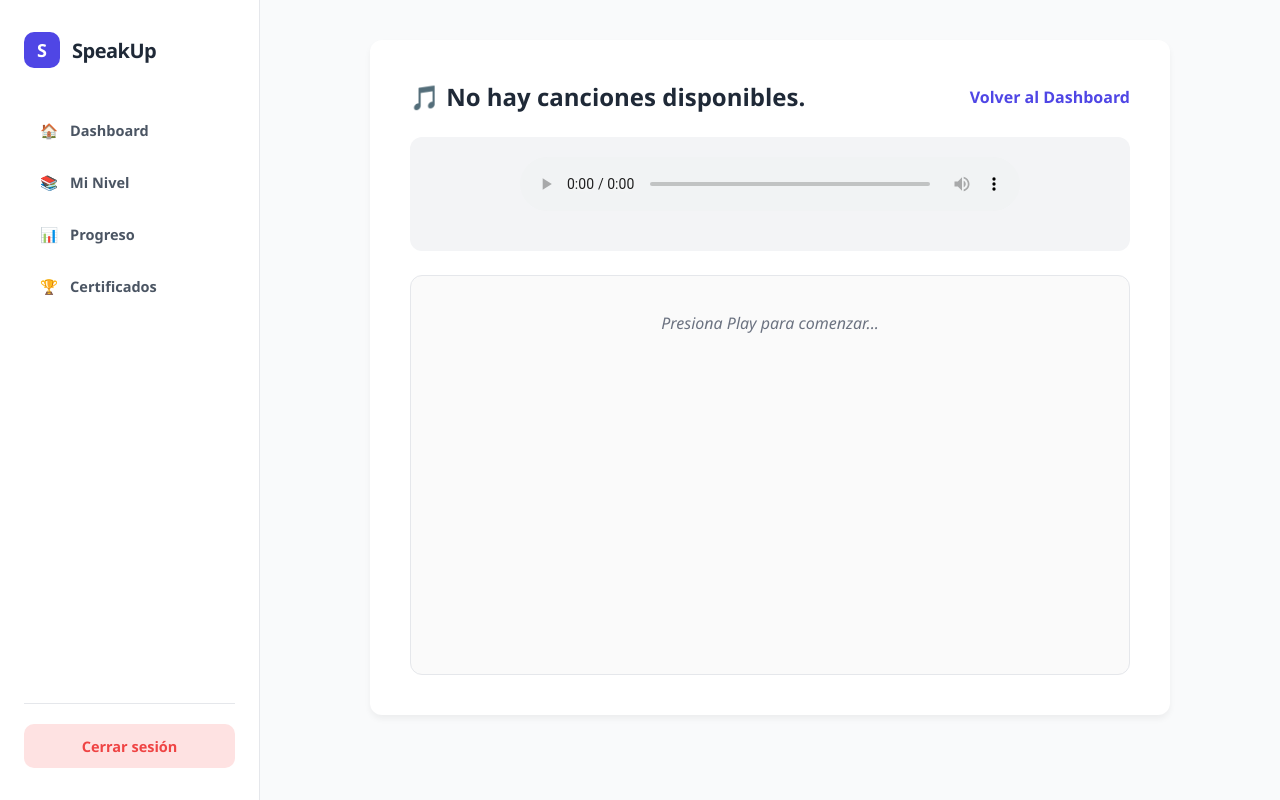
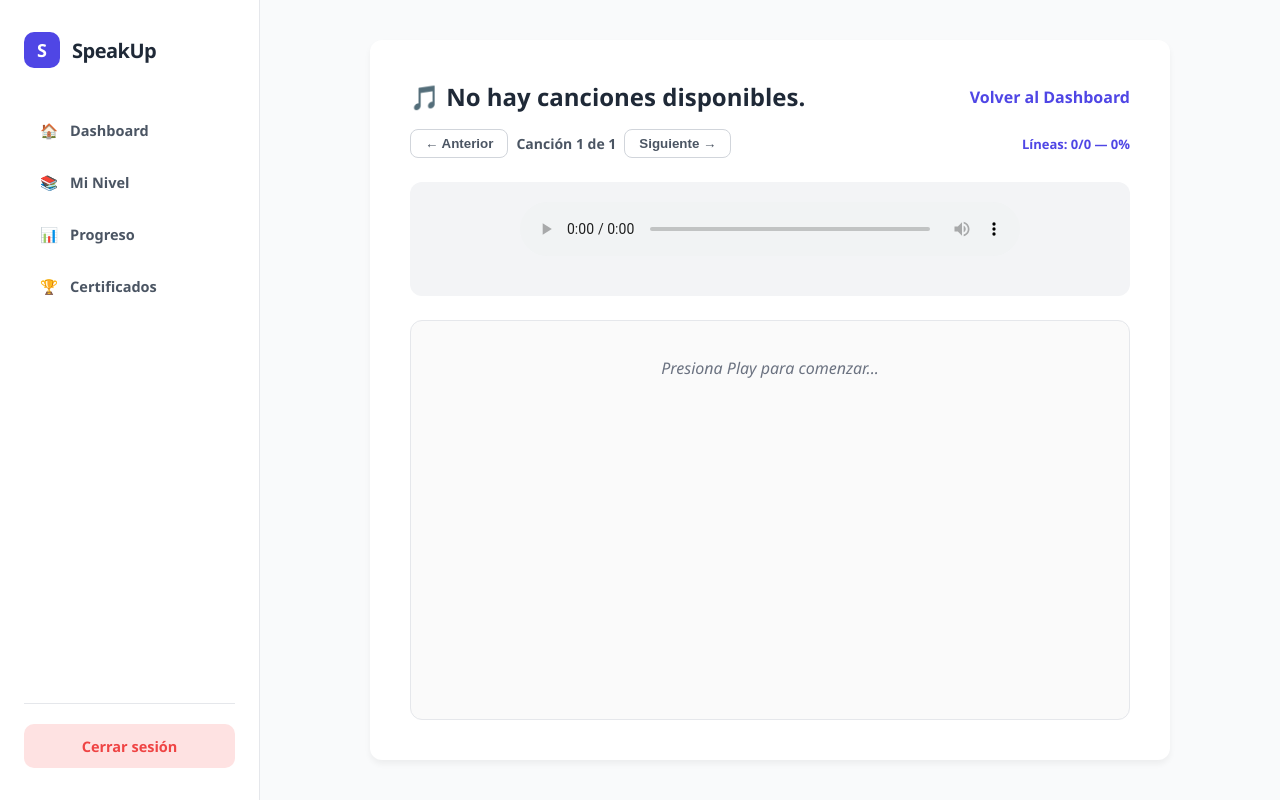
Before and after one commit to Mentaaa365/Speak-Up, a Django app: template apps/learning/templates/learning/music.html in a window 1280 px wide. Run offline with Django 5.2, Linux system fonts and the light colour scheme; the template is opened without the code that fills it, so the values that code supplies are empty; some libraries are stand-ins or nearby versions.

Commit message:
feat(learning): implement multi-song navigation, global scoring, and level playbackRate in music module
Replace streak-of-4 system with global per-song score (lines passed /
total lines >= 80%). Add song navigation (prev/next), per-line best
score tracking, level-specific playbackRate, and auto-advance to next
incomplete song on completion.

```diff
--- a/apps/learning/static/learning/js/music.js
+++ b/apps/learning/static/learning/js/music.js
@@ -4,23 +4,27 @@ document.addEventListener('DOMContentLoaded', () => {
         return;
     }
 
-    const currentSong = CANCIONES[0];
-    document.getElementById('song-title').textContent = currentSong.titulo;
-
     const audioPlayer = document.getElementById('audio-player');
     const lyricsContainer = document.getElementById('lyrics-container');
+    const karaokeBtn = document.getElementById('karaoke-btn');
+    const karaokeStatus = document.getElementById('karaoke-status');
+    const songIndicator = document.getElementById('song-indicator');
+    const songProgress = document.getElementById('song-progress');
+    const btnPrev = document.getElementById('song-prev');
+    const btnNext = document.getElementById('song-next');
 
-    const audioUrl = currentSong.config.audio_url || '';
-    const lrcText = currentSong.config.lrc || '';
+    const SpeechRecognition = window.SpeechRecognition || window.webkitSpeechRecognition;
 
-    if (!audioUrl) {
-        lyricsContainer.innerHTML = '<p style="color:red;">Error: Falla el enlace de audio.</p>';
-        return;
-    }
+    let currentSongIndex = 0;
+    const totalSongs = CANCIONES.length;
+    const songsCompleted = new Set();
 
-    audioPlayer.src = audioUrl;
+    let lyricsData = [];
+    let currentLineIndex = -1;
+    let lineScores = new Map();
+    let songSaved = false;
 
-    // ─── 1. PARSEAR EL ARCHIVO LRC ─────────────────────────────────────────
+    // ─── LRC PARSER (preserved from Ian) ───────────────────────────────────
     const parseLRC = (lrc) => {
         const lines = lrc.split('\n');
         const regex = /\[(\d{2}):(\d{2}\.\d{2,3}|\d{2})\](.*)/;
@@ -31,26 +35,112 @@ document.addEventListener('DOMContentLoaded', () => {
                 const minutes = parseInt(match[1], 10);
                 const seconds = parseFloat(match[2]);
                 const text = match[3].trim();
-                parsed.push({ time: minutes * 60 + seconds, text: text });
+                if (text) parsed.push({ time: minutes * 60 + seconds, text: text });
             }
         });
         return parsed;
     };
 
-    const lyricsData = parseLRC(lrcText);
+    // ─── WORD-BY-WORD SCORER (preserved from Ian) ──────────────────────────
+    const score = (transcript, target) => {
+        const cleanT = transcript.toLowerCase().replace(/[.,!?¿¡()]/g, '').trim().split(/\s+/);
+        const cleanA = target.toLowerCase().replace(/[.,!?¿¡()]/g, '').trim().split(/\s+/);
+        let correct = 0;
+        cleanA.forEach((w, i) => { if (cleanT[i] === w) correct++; });
+        return Math.round((correct / cleanA.length) * 100);
+    };
 
-    // ─── 2. RENDERIZAR LAS LÍNEAS ──────────────────────────────────────────
+    // ─── PROGRESS SAVE (preserved from Ian) ────────────────────────────────
+    const guardarProgreso = (puntaje, transcripcion) => {
+        const csrfToken = document.querySelector('[name=csrfmiddlewaretoken]')?.value || '';
+        return fetch(GUARDAR_URL, {
+            method: 'POST',
+            headers: {
+                'Content-Type': 'application/json',
+                'X-CSRFToken': csrfToken,
+            },
+            body: JSON.stringify({
+                ejercicio_id: CANCIONES[currentSongIndex].id,
+                puntaje: puntaje,
+                transcripcion: transcripcion,
+            }),
+        }).then(r => r.json()).catch(err => console.error("Error al guardar:", err));
+    };
+
+    // ─── GLOBAL SCORE COMPUTATION ──────────────────────────────────────────
+    const computeGlobalScore = () => {
+        if (lyricsData.length === 0) return 0;
+        let passed = 0;
+        lineScores.forEach(bestScore => { if (bestScore >= 80) passed++; });
+        return Math.round((passed / lyricsData.length) * 100);
+    };
+
+    const updateProgressUI = () => {
+        let passed = 0;
+        lineScores.forEach(bestScore => { if (bestScore >= 80) passed++; });
+        const globalScore = computeGlobalScore();
+        songProgress.textContent = `Líneas: ${passed}/${lyricsData.length} — ${globalScore}%`;
+    };
+
+    // ─── NAV UI ────────────────────────────────────────────────────────────
+    const updateNavUI = () => {
+        songIndicator.textContent = `Canción ${currentSongIndex + 1} de ${totalSongs}`;
+        btnPrev.disabled = currentSongIndex <= 0;
+        btnPrev.style.opacity = currentSongIndex <= 0 ? '0.4' : '1';
+        btnNext.disabled = currentSongIndex >= totalSongs - 1;
+        btnNext.style.opacity = currentSongIndex >= totalSongs - 1 ? '0.4' : '1';
+    };
+
+    // ─── INIT SONG (teardown/rebuild per song) ─────────────────────────────
+    const initSong = (index) => {
+        currentSongIndex = index;
+        const song = CANCIONES[index];
+
+        document.getElementById('song-title').textContent = song.titulo;
+
+        const audioUrl = song.config.audio_url || '';
+        const lrcText = song.config.lrc || '';
+
+        if (!audioUrl) {
+            lyricsContainer.innerHTML = '<p style="color:red;">Error: Falla el enlace de audio.</p>';
+            return;
+        }
+
+        audioPlayer.pause();
+        audioPlayer.src = audioUrl;
+        audioPlayer.playbackRate = PLAYBACK_RATE;
+        audioPlayer.addEventListener('loadedmetadata', () => {
+            audioPlayer.playbackRate = PLAYBACK_RATE;
+        }, { once: true });
+
+        currentLineIndex = -1;
+        lineScores = new Map();
+        songSaved = songsCompleted.has(song.id);
+
+        lyricsData = parseLRC(lrcText);
+
         if (lyricsData.length > 0) {
-        lyricsContainer.innerHTML = lyricsData.map((line, index) =>
-            `<p id="line-${index}" style="font-size: 20px; color: var(--g400); margin: 12px 0; transition: all 0.3s ease;">
-                ${line.text || '🎵'}
+            lyricsContainer.innerHTML = lyricsData.map((line, i) =>
+                `<p id="line-${i}" style="font-size: 20px; color: var(--g400); margin: 12px 0; transition: all 0.3s ease;">
+                    ${line.text}
                 </p>`
             ).join('');
+        } else {
+            lyricsContainer.innerHTML = '<p style="color: var(--g500); font-style: italic;">Sin letra disponible.</p>';
         }
 
-    // ─── 3. SINCRONIZAR CON EL AUDIO ───────────────────────────────────────
-    let currentLineIndex = -1;
+        karaokeStatus.innerHTML = '';
+        if (SpeechRecognition && karaokeBtn) {
+            karaokeBtn.style.display = 'inline-block';
+            karaokeBtn.textContent = '🎤 Practicar línea actual';
+            karaokeBtn.style.background = 'var(--secondary)';
+        }
 
+        updateNavUI();
+        updateProgressUI();
+    };
+
+    // ─── AUDIO SYNC (preserved from Ian) ───────────────────────────────────
     audioPlayer.addEventListener('timeupdate', () => {
         const currentTime = audioPlayer.currentTime;
         let activeIndex = -1;
@@ -65,7 +155,7 @@ document.addEventListener('DOMContentLoaded', () => {
         if (activeIndex !== currentLineIndex && activeIndex !== -1) {
             if (currentLineIndex !== -1) {
                 const oldLine = document.getElementById(`line-${currentLineIndex}`);
-                if (oldLine) {
+                if (oldLine && !lineScores.has(currentLineIndex)) {
                     oldLine.style.color = 'var(--g400)';
                     oldLine.style.fontWeight = '400';
                     oldLine.style.transform = 'scale(1)';
@@ -74,7 +164,7 @@ document.addEventListener('DOMContentLoaded', () => {
 
             const newLine = document.getElementById(`line-${activeIndex}`);
             if (newLine) {
-                newLine.style.color = 'var(--primary)'; // Azul principal
+                newLine.style.color = 'var(--primary)';
                 newLine.style.fontWeight = '800';
                 newLine.style.transform = 'scale(1.1)';
                 newLine.scrollIntoView({ behavior: 'smooth', block: 'center' });
@@ -83,45 +173,7 @@ document.addEventListener('DOMContentLoaded', () => {
         }
     });
 
-    // ─── 4. MOTOR DE KARAOKE ACTIVO (SISTEMA DE RACHA - 4 LÍNEAS) ──────────
-    const karaokeBtn = document.getElementById('karaoke-btn');
-    const karaokeStatus = document.getElementById('karaoke-status');
-    const SpeechRecognition = window.SpeechRecognition || window.webkitSpeechRecognition;
-
-    if (SpeechRecognition && karaokeBtn) {
-        karaokeBtn.style.display = 'inline-block';
-    } else if (karaokeStatus) {
-        karaokeStatus.textContent = "Tu navegador no soporta evaluación de voz.";
-    }
-
-    const score = (transcript, target) => {
-        const cleanT = transcript.toLowerCase().replace(/[.,!?¿¡()]/g, '').trim().split(/\s+/);
-        const cleanA = target.toLowerCase().replace(/[.,!?¿¡()]/g, '').trim().split(/\s+/);
-        let correct = 0;
-        cleanA.forEach((w, i) => { if (cleanT[i] === w) correct++; });
-        return Math.round((correct / cleanA.length) * 100);
-    };
-
-    const guardarProgreso = (puntaje, transcripcion) => {
-        const csrfToken = document.querySelector('[name=csrfmiddlewaretoken]')?.value || '';
-        fetch(GUARDAR_URL, {
-            method: 'POST',
-            headers: {
-                'Content-Type': 'application/json',
-                'X-CSRFToken': csrfToken,
-            },
-            body: JSON.stringify({
-                ejercicio_id: currentSong.id,
-                puntaje: puntaje,
-                transcripcion: transcripcion,
-            }),
-        }).then(r => r.json()).catch(err => console.error("Error al guardar:", err));
-    };
-
-    // 🔥 VARIABLES PARA EL SISTEMA DE RACHAS
-    let rachaActual = 0;
-    let ultimaLineaCantada = -1;
-
+    // ─── STT + GLOBAL SCORING ──────────────────────────────────────────────
     if (SpeechRecognition && karaokeBtn) {
         const recognition = new SpeechRecognition();
         recognition.lang = 'en-US';
@@ -147,28 +199,27 @@ document.addEventListener('DOMContentLoaded', () => {
             const transcript = event.results[0][0].transcript.trim();
             const lineaObjetivo = lyricsData[currentLineIndex].text;
             const puntaje = score(transcript, lineaObjetivo);
-            const activeLineElement = document.getElementById(`line-${currentLineIndex}`);
+            const lineEl = document.getElementById(`line-${currentLineIndex}`);
+
+            const prev = lineScores.get(currentLineIndex) || 0;
+            lineScores.set(currentLineIndex, Math.max(prev, puntaje));
 
             if (puntaje >= 80) {
-                // Verificar si es la línea inmediatamente siguiente a la anterior
-                if (rachaActual === 0 || currentLineIndex === ultimaLineaCantada + 1) {
-                    rachaActual++;
-                } else if (currentLineIndex !== ultimaLineaCantada) {
-                    // Si saltó a otra parte de la canción, la racha empieza de nuevo en 1
-                    rachaActual = 1;
+                if (lineEl) lineEl.style.color = "#10B981";
+                karaokeStatus.innerHTML = `✅ ¡Perfecto! (${puntaje}%)`;
+            } else {
+                if (lineEl) lineEl.style.color = "#F59E0B";
+                karaokeStatus.innerHTML = `⚠️ (${puntaje}%). Dijiste: "${transcript}". Intenta de nuevo.`;
             }
 
-                ultimaLineaCantada = currentLineIndex;
+            updateProgressUI();
 
-                activeLineElement.style.color = "#10B981"; // Verde
-                karaokeStatus.innerHTML = `✅ ¡Perfecto! (${puntaje}%). <br><span style="color: #F59E0B; font-weight: bold; font-size: 16px;">🔥 Racha: ${rachaActual}/4</span>`;
+            const globalScore = computeGlobalScore();
+            if (globalScore >= 80 && !songSaved) {
+                songSaved = true;
+                songsCompleted.add(CANCIONES[currentSongIndex].id);
 
-                // CONDICIÓN DE VICTORIA
-                if (rachaActual === 4) {
-                    karaokeStatus.innerHTML = `🎉 <strong>¡ESTROFA COMPLETADA!</strong> Has demostrado un excelente dominio.`;
-                    karaokeBtn.style.display = "none"; // Ocultamos el botón
-
-                    // 1. Disparar explosión de confeti
+                guardarProgreso(globalScore, '').then(response => {
                     confetti({
                         particleCount: 150,
                         spread: 80,
@@ -176,40 +227,33 @@ document.addEventListener('DOMContentLoaded', () => {
                         colors: ['#4F46E5', '#10B981', '#F59E0B', '#EF4444']
                     });
 
-                    // 2. Mostrar la alerta animada y moderna
+                    const isLastSong = songsCompleted.size >= totalSongs;
+                    const isSubmoduleComplete = response && response.submodulo_completado;
+
                     Swal.fire({
-                        title: '¡Módulo Superado! 🏆',
-                        text: '¡Cantaste una estrofa completa a la perfección!',
+                        title: isSubmoduleComplete ? '¡Submódulo Completado! 🏆' : '¡Canción Superada! 🎉',
+                        text: isSubmoduleComplete
+                            ? '¡Completaste todas las canciones de este nivel!'
+                            : `Puntaje: ${globalScore}%. ${totalSongs - songsCompleted.size} canción(es) restante(s).`,
                         icon: 'success',
-                        confirmButtonText: 'Volver al Dashboard',
-                        confirmButtonColor: '#4F46E5', // Tu color azul principal
-                        background: '#ffffff',
-                        backdrop: `rgba(0,0,10,0.4)`, // Fondo oscuro elegante
-                        allowOutsideClick: false, // Obliga a darle al botón
-                        showClass: {
-                            popup: 'animate__animated animate__bounceIn'
+                        confirmButtonText: isSubmoduleComplete ? 'Volver al Dashboard' : 'Siguiente canción',
+                        confirmButtonColor: '#4F46E5',
+                        allowOutsideClick: false,
+                    }).then((result) => {
+                        if (result.isConfirmed) {
+                            if (isSubmoduleComplete) {
+                                window.location.href = DASHBOARD_URL;
+                            } else {
+                                const next = findNextIncomplete();
+                                if (next !== -1) initSong(next);
                             }
-                    }).then((result) => {
-                        // 3. Redirigir al dashboard cuando hagan clic en el botón
-                        if (result.isConfirmed) {
-                            window.location.href = DASHBOARD_URL;
                         }
+                    });
                 });
             }
 
-            } else {
-                // Si falla el 80%, la racha muere
-                rachaActual = 0;
-                activeLineElement.style.color = "#F59E0B"; // Naranja
-                karaokeStatus.innerHTML = `⚠️ Fallaste (${puntaje}%). Dijiste: "${transcript}". <br><span style="color: red; font-weight: bold;">❌ Racha perdida. Vuelve a empezar.</span>`;
-            }
-
-            guardarProgreso(puntaje, transcript);
-
-            if (rachaActual < 4) {
             karaokeBtn.textContent = "🎤 Practicar línea actual";
             karaokeBtn.style.background = "var(--secondary)";
-            }
         };
 
         recognition.onerror = (e) => {
@@ -225,5 +269,26 @@ document.addEventListener('DOMContentLoaded', () => {
                 karaokeStatus.textContent = "No se escuchó nada. Intenta de nuevo.";
             }
         };
+    } else if (karaokeStatus) {
+        karaokeStatus.textContent = "Tu navegador no soporta evaluación de voz.";
     }
+
+    // ─── SONG NAVIGATION ───────────────────────────────────────────────────
+    const findNextIncomplete = () => {
+        for (let i = 0; i < totalSongs; i++) {
+            if (!songsCompleted.has(CANCIONES[i].id)) return i;
+        }
+        return -1;
+    };
+
+    btnPrev.addEventListener('click', () => {
+        if (currentSongIndex > 0) initSong(currentSongIndex - 1);
     });
+
+    btnNext.addEventListener('click', () => {
+        if (currentSongIndex < totalSongs - 1) initSong(currentSongIndex + 1);
+    });
+
+    // ─── BOOT ──────────────────────────────────────────────────────────────
+    initSong(0);
+});
--- a/apps/learning/templates/learning/music.html
+++ b/apps/learning/templates/learning/music.html
@@ -3,9 +3,18 @@
 
 {% block content %}
 <div style="padding: 40px; max-width: 800px; margin: 0 auto; background: #ffffff; border-radius: 12px; box-shadow: 0 4px 6px rgba(0,0,0,0.05);">
-    <div style="display: flex; justify-content: space-between; align-items: center; margin-bottom: 24px;">
+    <div style="display: flex; justify-content: space-between; align-items: center; margin-bottom: 16px;">
         <h1 style="font-size: 24px; font-weight: 800; color: var(--g800); margin: 0;">🎵 <span id="song-title">Cargando canción...</span></h1>
         <a href="{% url 'progress:dashboard' %}" style="color: var(--primary); text-decoration: none; font-weight: 600;">Volver al Dashboard</a>
+    </div>
+
+    <div style="display: flex; justify-content: space-between; align-items: center; margin-bottom: 24px;">
+        <div style="display: flex; gap: 8px; align-items: center;">
+            <button id="song-prev" style="padding: 6px 14px; border-radius: 8px; border: 1.5px solid var(--g300); background: white; cursor: pointer; font-weight: 700; color: var(--g600);">← Anterior</button>
+            <span id="song-indicator" style="font-size: 14px; font-weight: 700; color: var(--g600);">Canción 1 de 1</span>
+            <button id="song-next" style="padding: 6px 14px; border-radius: 8px; border: 1.5px solid var(--g300); background: white; cursor: pointer; font-weight: 700; color: var(--g600);">Siguiente →</button>
+        </div>
+        <span id="song-progress" style="font-size: 13px; font-weight: 700; color: var(--primary);">Líneas: 0/0 — 0%</span>
     </div>
 
     <div style="background: var(--g100); padding: 20px; border-radius: 12px; margin-bottom: 24px; text-align: center;">
```
Lines whose indentation alone changed are shown as unchanged.
